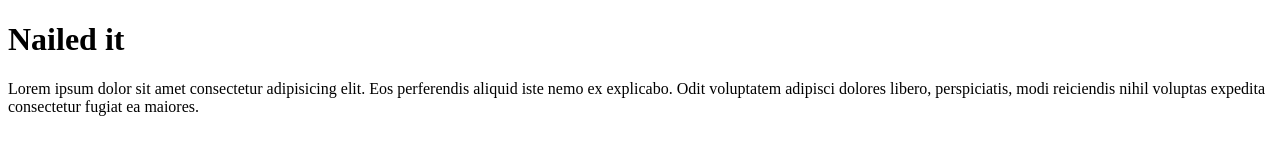
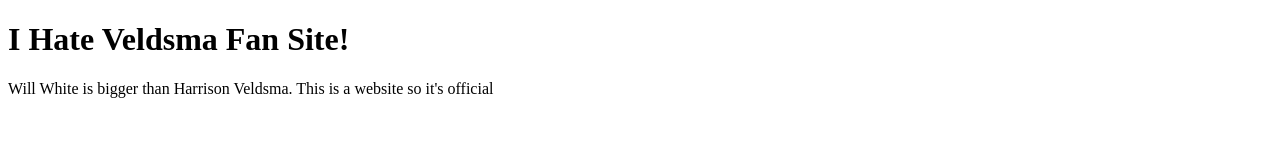
Before and after one commit to wwhite12/test-live, a plain HTML site: page index.html in a window 1280 px wide. Drawn offline with Linux system fonts and the light colour scheme.

Commit message:
adds text

```diff
--- a/index.html
+++ b/index.html
@@ -7,10 +7,10 @@
     <title>Document</title>
 </head>
 <body>
-    <h1>Nailed it
+    <h1>I Hate Veldsma Fan Site!
     </h1>
     <p>
-        Lorem ipsum dolor sit amet consectetur adipisicing elit. Eos perferendis aliquid iste nemo ex explicabo. Odit voluptatem adipisci dolores libero, perspiciatis, modi reiciendis nihil voluptas expedita consectetur fugiat ea maiores.
+        Will White is bigger than Harrison Veldsma. This is a website so it's official
     </p>
 </body>
 </html>
```
